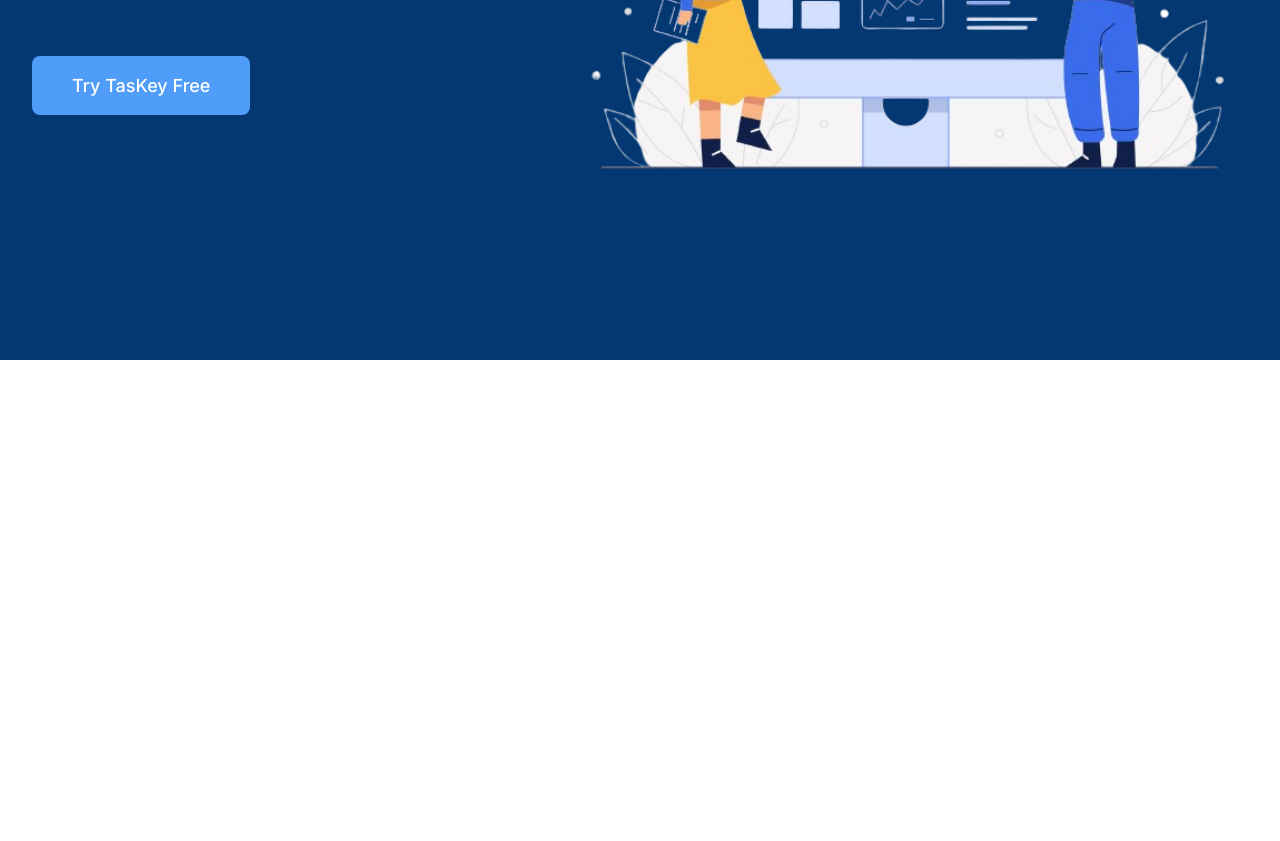
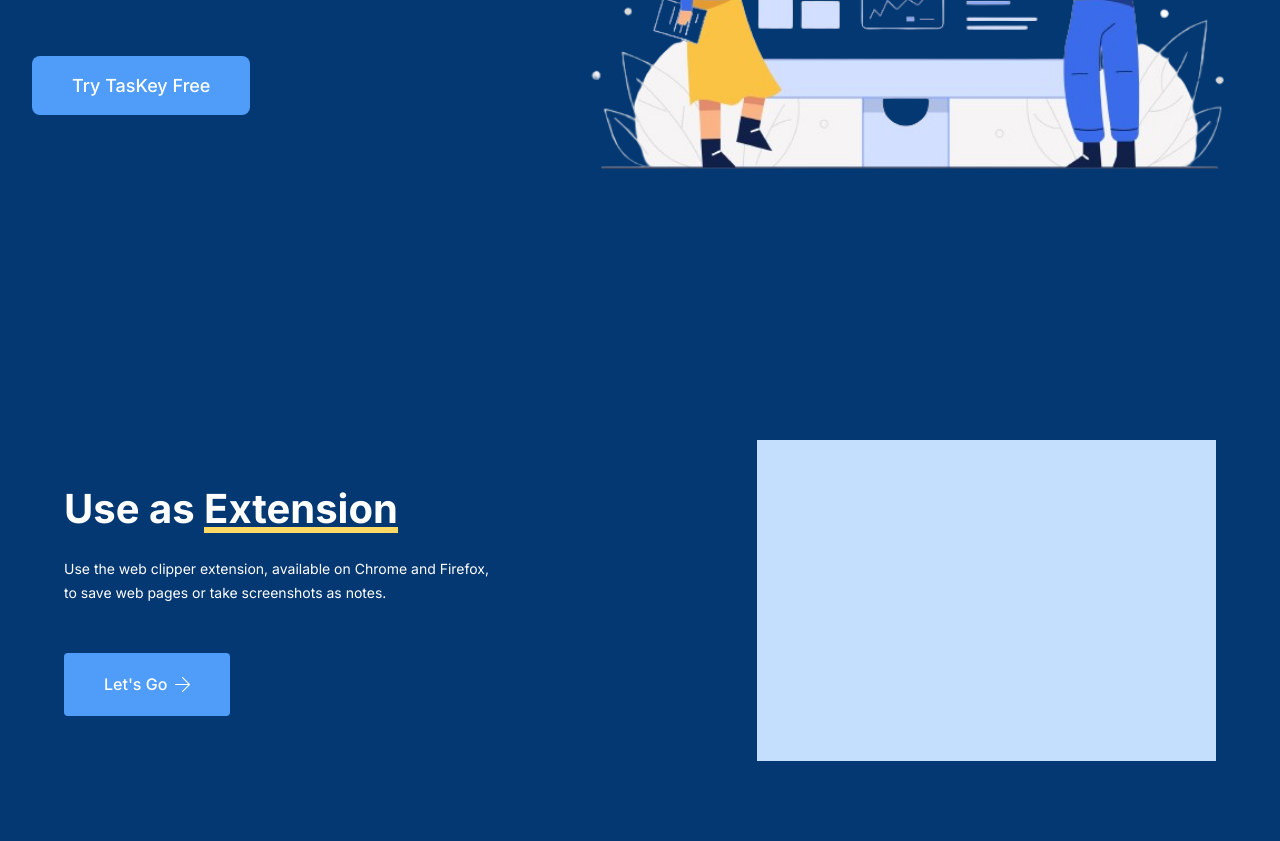
Before and after one commit to Vybyranyi/whitepace, a plain HTML site: page index.html in a window 1280 px wide. Shown: the part 478-1319 px from the top of the page. Before the commit the page ends 838 px from the top, so only its background shows below. Drawn offline with Linux system fonts and the light colour scheme.

Commit message:
feat: add use extension section with content and styling

```diff
--- a/index.html
+++ b/index.html
@@ -53,7 +53,29 @@
 
         <section class="work-together"></section>
 
-        <section class="use-extention"></section>
+        <section class="use-extention">
+    <div class="containerue">
+        <div class="use-extention-content">
+            <div class="use-extention-content-text">
+                <h2 class="use-extention-title">
+                    Use as <span class="use-extention-highlight">Extension</span>
+                </h2>
+                <p class="use-extention-desc">
+                    Use the web clipper extension, available on Chrome and Firefox,
+                    to save web pages or take screenshots as notes.
+                </p>
+                <button type="button" class="use-extention-btn">
+                    <span>Let's Go</span>
+                    <img class="use-extention-btn-img" src="assets/arrow.png" alt="">
+                </button>
+            </div>
+            <div class="use-extention-content-img">
+                <img class="use-extention-img" src="assets/image.png"
+                     alt="Web clipper extension saving a page as a note">
+            </div>
+        </div>
+    </div>
+</section>
 
         <section class="customise"></section>
 
--- a/style.css
+++ b/style.css
@@ -111,7 +111,122 @@ header {
 
 /* work-together */
 
-/* use-extention */
+
+
+.containerue {
+    padding: 0 32px;
+    background-color: #043873;
+}
+
+.use-extention-content {
+    display: flex;
+    flex-direction: row;
+    align-items: center;
+    justify-content: space-between;
+    gap: 40px;
+    max-width: 1152px;
+    margin: 0 auto;
+    padding: 80px 0;
+}
+
+.use-extention-content-text {
+    display: flex;
+    flex-direction: column;
+    align-items: flex-start;
+    max-width: 440px;
+}
+
+.use-extention-title {
+    font-size: 40px;
+    font-weight: 700;
+    line-height: 48px;
+    color: #fff;
+    margin: 0 0 24px;
+    text-align: left;
+}
+
+
+.use-extention-highlight {
+    background-image: linear-gradient(transparent 82%, #FFD966 82%, #FFD966 92%, transparent 92%);
+    padding-bottom: 4px;
+}
+
+.use-extention-desc {
+    font-size: 14px;
+    font-weight: 400;
+    line-height: 24px;
+    color: #fff;
+    margin: 0 0 48px;
+    text-align: left;
+}
+
+.use-extention-btn {
+    display: inline-flex;
+    align-items: center;
+    gap: 8px;
+    padding: 20px 40px;
+    background-color: #4F9CF9;
+    color: #fff;
+    font-size: 16px;
+    font-weight: 500;
+    line-height: 23px;
+    border: none;
+    border-radius: 4px;
+    cursor: pointer;
+    transition: background-color 0.2s;
+}
+
+.use-extention-btn:hover {
+    background-color: #3a88e8;
+}
+
+.use-extention-btn:focus-visible {
+    outline: 2px solid #fff;
+    outline-offset: 2px;
+}
+
+.use-extention-btn-img {
+    width: 15px;
+    height: 15px;
+}
+
+.use-extention-content-img {
+    flex-shrink: 0;
+}
+
+.use-extention-img {
+    display: block;
+    width: 459px;
+    max-width: 100%;
+    height: auto;
+    aspect-ratio: 459 / 320.5;
+    object-fit: cover;
+    background-color: #C5DFFC;
+}
+
+
+@media (max-width: 800px) {
+    .use-extention-content {
+        flex-direction: column;
+        padding: 48px 0;
+    }
+
+    .use-extention-content-text {
+        align-items: center;
+        text-align: center;
+    }
+
+    .use-extention-title,
+    .use-extention-desc {
+        text-align: center;
+    }
+
+    .use-extention-title {
+        font-size: 32px;
+        line-height: 40px;
+    }
+}
+
 
 /* customise */
 
```
Also changed, not shown: assets/arrow.png (added), assets/image.png (added).
